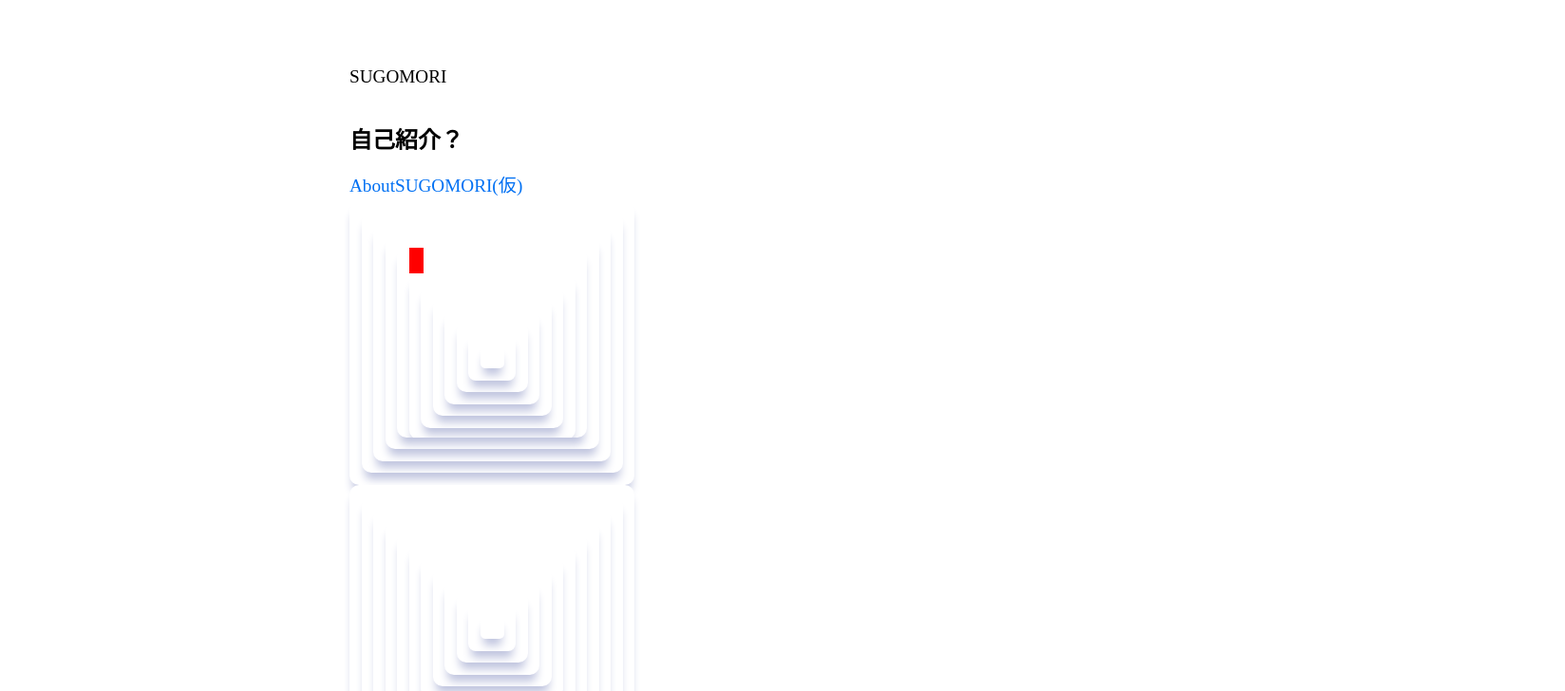
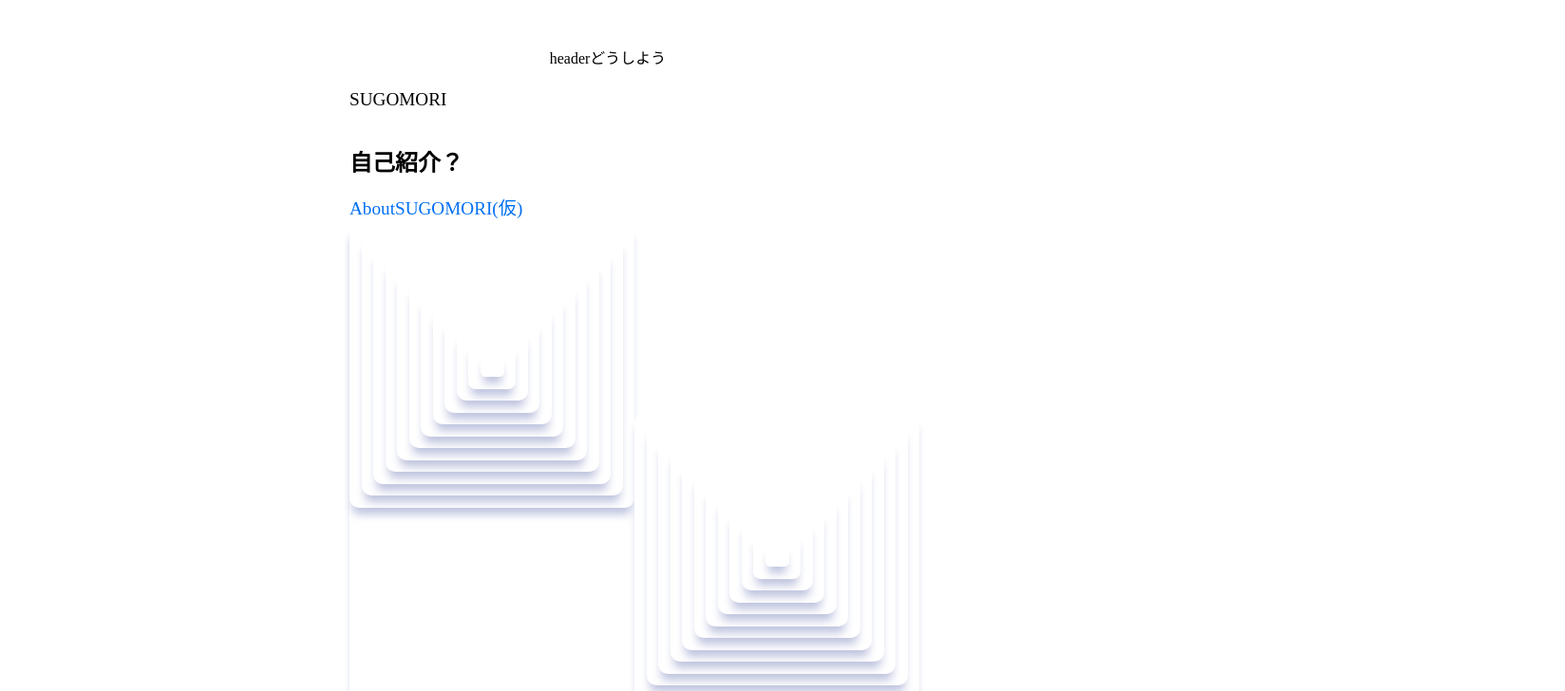
Before and after one commit to aa-0921/aoyama-portfolio, a Next.js app: page /SUGOMORI in a window 1280 px wide. Shown: the top 728 px of the page at 95% size, 1648 px wide, since content can reach past the window. Built offline with nearby package versions, Linux system fonts and the light colour scheme.

Commit message:
[add]header作成開始

```diff
--- /dev/null
+++ b/components/Header.js
@@ -0,0 +1,13 @@
+import Head from "next/head";
+import styles from "./layout.module.css";
+import utilStyles from "../styles/utils.module.css";
+import Link from "next/link";
+
+// <Layout home>とpropsが渡された場合、JSXを分岐
+export const Header = () => {
+  return (
+    <header className={styles.header}>
+      <div class></div>headerどうしよう
+    </header>
+  );
+};
--- a/components/layout.js
+++ b/components/layout.js
@@ -2,6 +2,7 @@ import Head from "next/head";
 import styles from "./layout.module.css";
 import utilStyles from "../styles/utils.module.css";
 import Link from "next/link";
+import { header } from "./header";
 
 export const siteTitle = "aoyama-portfolio-site";
 
@@ -16,7 +17,10 @@ export default function Layout({ children, home }) {
         <meta name="og:title" content={siteTitle} />
         <meta name="twitter:card" content="summary_large_image" />
       </Head>
-      <header className={styles.header}></header>
+      <header />
+      <header className={styles.header}>
+        <div className="header-flame"></div>headerどうしよう
+      </header>
       <main>{children}</main>
       {/* {!home && (
         <div className={styles.backToHome}>
--- a/pages/SUGOMORI.js
+++ b/pages/SUGOMORI.js
@@ -109,18 +109,13 @@ export default function Sugomori() {
         </div>
       </section>
       <section>
+        <div className="field">
           <div id="container">
             <div id="squareOne">
               <div id="squareTwo">
                 <div id="squareThree">
                   <div id="squareFour">
                     <div id="squareFive">
-                    <div>
-                      <div>
-                        <div className="eye"></div>
-                        <div className="eye"></div>
-                      </div>
-
                       <div id="squareSix">
                         <div id="squareSeven">
                           <div id="squareEight">
@@ -140,10 +135,8 @@ export default function Sugomori() {
               </div>
             </div>
           </div>
-        </div>
-      </section>
-      <section>
-        <div id="container">
+
+          <div id="container2">
             <div id="square2One">
               <div id="square2Two">
                 <div id="square2Three">
@@ -168,6 +161,7 @@ export default function Sugomori() {
               </div>
             </div>
           </div>
+        </div>
       </section>
     </Layout>
   );
--- a/styles/global.css
+++ b/styles/global.css
@@ -10,6 +10,22 @@ a {
 /* ーーーピラミッドーーーーーーーー */
 
 #container {
+  top: 0;
+  left: 0;
+  display: flex;
+  align-items: center;
+  justify-content: center;
+  background-color: none;
+  height: 300px;
+  width: 300px;
+  overflow: visible;
+}
+#container2 {
+  /* bottom: 0;
+  right: 0; */
+  margin-top: 200px;
+  margin-right: 0;
+  margin-bottom: 0;
   display: flex;
   align-items: center;
   justify-content: center;
@@ -194,3 +210,14 @@ a {
   position: relative;
   top: 0;
 }
+
+/* ---ピラミッド--------------- */
+
+.field {
+  display: flex;
+  height: 100vh;
+  width: 100vw;
+  border-radius: 10px;
+  box-shadow: 0px 10px 10px -3px #c0c5df;
+  background-color: #fff;
+}
```
Lines whose indentation alone changed are shown as unchanged.
